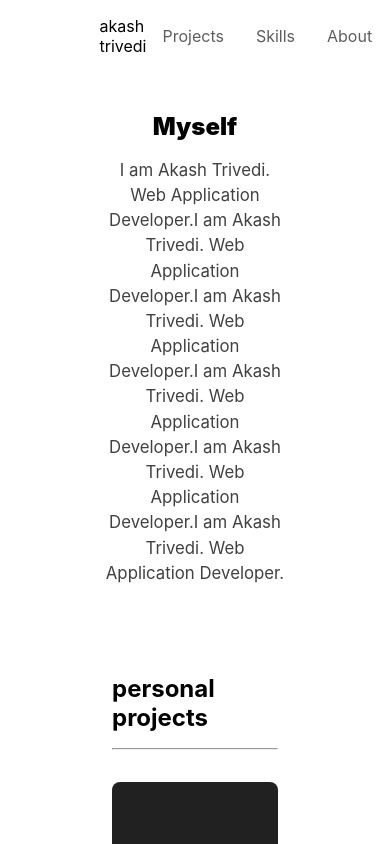
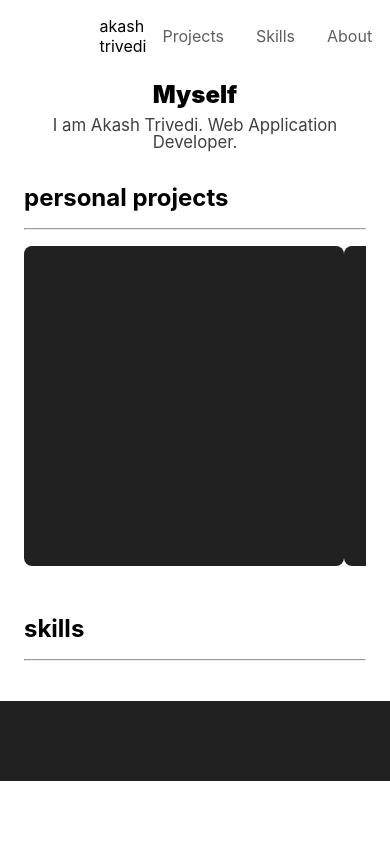
Before and after one commit to akashtrivedidev/portfolio101, a React (Create React App) app: page / in a window 390 px wide. Shown: the top 844 px of the page. Built offline with nearby package versions, Linux system fonts and the light colour scheme.

Commit message:
ui updated

```diff
--- a/src/App.css
+++ b/src/App.css
@@ -73,15 +73,25 @@
   line-height: 1.5;
 }
 
-/* project section */
-.section-project-container {
-  padding: 5em;
+@media screen and (max-width:480px) {
+  .body-container {
+    padding: 0em;
+  }
+
+  .intro-section-container {
+    padding: .5em;
+    width: 90%;
+  }
+
+  .intro-paragraph {
+    margin-top: .5em;
+    line-height: 1;
+  }
 }
 
-.projects-container {
-  display: flex;
-  flex-wrap: wrap;
-  justify-content: space-evenly;
+/* project section */
+.section-container {
+  padding: 5em;
 }
 
 .divider {
@@ -89,7 +99,16 @@
   margin-bottom: 2em;
 }
 
+.cb-projects-container {
+  display: flex;
+  flex-wrap: nowrap;
+  width: 100%;
+  overflow: auto;
+  justify-content: space-between;
+}
+
 .project-card-container {
+  flex: 0 0 auto;
   width: 20em;
   height: 20em;
   border-radius: .5em;
@@ -99,6 +118,24 @@
 .project-card-container:hover {
   cursor: pointer;
   box-shadow: .5em .5em 1em var(--project-card-hover-color);
+}
+
+@media screen and (max-width:480px) {
+  .section-container {
+    padding: 1.5em;
+  }
+
+  .divider {
+    margin: 1em 0;
+  }
+
+  .cb-projects-container {
+    display: flex;
+    flex-wrap: nowrap;
+    width: 100%;
+    overflow: auto;
+    justify-content: space-between;
+  }
 }
 
 /* skills section */
--- a/src/App.js
+++ b/src/App.js
@@ -1,17 +1,31 @@
-import React from "react";
-import Header from "./components/Header";
-import Body from "./components/Body";
-import Footer from "./components/Footer";
-import "./App.css";
+import React from "react"
+import Header from "./components/Header"
+import Body from "./components/Body"
+import Footer from "./components/Footer"
+import { getUserData } from "./api/getUserData"
+import "./App.css"
 
 function App() {
+  const [user, setUser] = React.useState({
+
+  })
+  // React.useEffect(() => {
+  //   getUserData()
+  //     .then((res) => {
+  //       if (res.status === 200) setUser(res.data)
+  //       else alert('server down')
+  //     })
+  //     .catch(err => {
+  //       alert('internal error')
+  //     })
+  // }, [])
   return (
     <React.Fragment>
       <Header />
       <Body />
       <Footer />
     </React.Fragment>
-  );
+  )
 }
 
-export default App;
+export default App
--- /dev/null
+++ b/src/api/getUserData.js
@@ -0,0 +1,3 @@
+export const getUserData = () => {
+
+}
--- a/src/components/Body.js
+++ b/src/components/Body.js
@@ -3,7 +3,7 @@ import ProjectCard from './ProjectCard'
 
 const Body = () => {
   const intro_heading = 'myself'
-  const intro_paragraph = 'I am Akash Trivedi. Web Application Developer.I am Akash Trivedi. Web Application Developer.I am Akash Trivedi. Web Application Developer.I am Akash Trivedi. Web Application Developer.I am Akash Trivedi. Web Application Developer.I am Akash Trivedi. Web Application Developer.'
+  const intro_paragraph = 'I am Akash Trivedi. Web Application Developer.'
 
   return (
     <div className='body-container'>
@@ -11,17 +11,17 @@ const Body = () => {
         <h1 className='intro-heading'>{intro_heading}</h1>
         <p className="intro-paragraph">{intro_paragraph}</p>
       </section>
-      <section className='section-project-container'>
+      <section className='section-container'>
         <h2>personal projects</h2>
         <hr className='divider' />
-        <div className="projects-container">
+        <div className="cb-projects-container">
           <ProjectCard />
           <ProjectCard />
           <ProjectCard />
         </div>
       </section>
 
-      <section className="section-skills-container">
+      <section className="section-container">
         <h2>skills</h2>
         <hr className='divider' />
       </section>
--- a/src/components/ProjectCard.js
+++ b/src/components/ProjectCard.js
@@ -3,7 +3,6 @@ import React from 'react'
 const ProjectCard = () => {
   return (
     <div className='project-card-container'>
-
     </div>
   )
 }
```
Also changed, not shown: src/api/api.js (added, +18 -0 lines), 1 other file (tests, documents, lock files or other folders).
